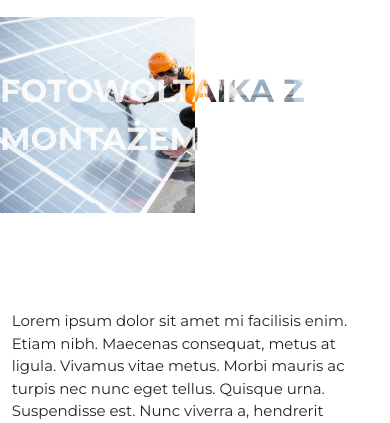
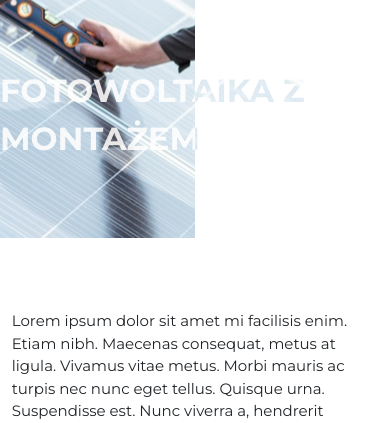
Before and after one commit to PiotrRybarczyk-php/ruton, a CodeIgniter app: page /database/index.php/home/offers in a window 390 px wide. Shown: the part 140-563 px from the top of the page. Run offline with CodeIgniter, Linux system fonts and the light colour scheme; data that the repository does not hold is empty; some libraries are stand-ins or nearby versions.

Commit message:
mobile banner fix

```diff
--- a/assets/front/css/style.css
+++ b/assets/front/css/style.css
@@ -1369,6 +1369,11 @@
         font-size: 38px;
       }
 
+      .banner_bc{
+        background-size: unset;
+        background-position: center;
+      }
+
       .blog_block-title{
         height: 220px;
       }
```
